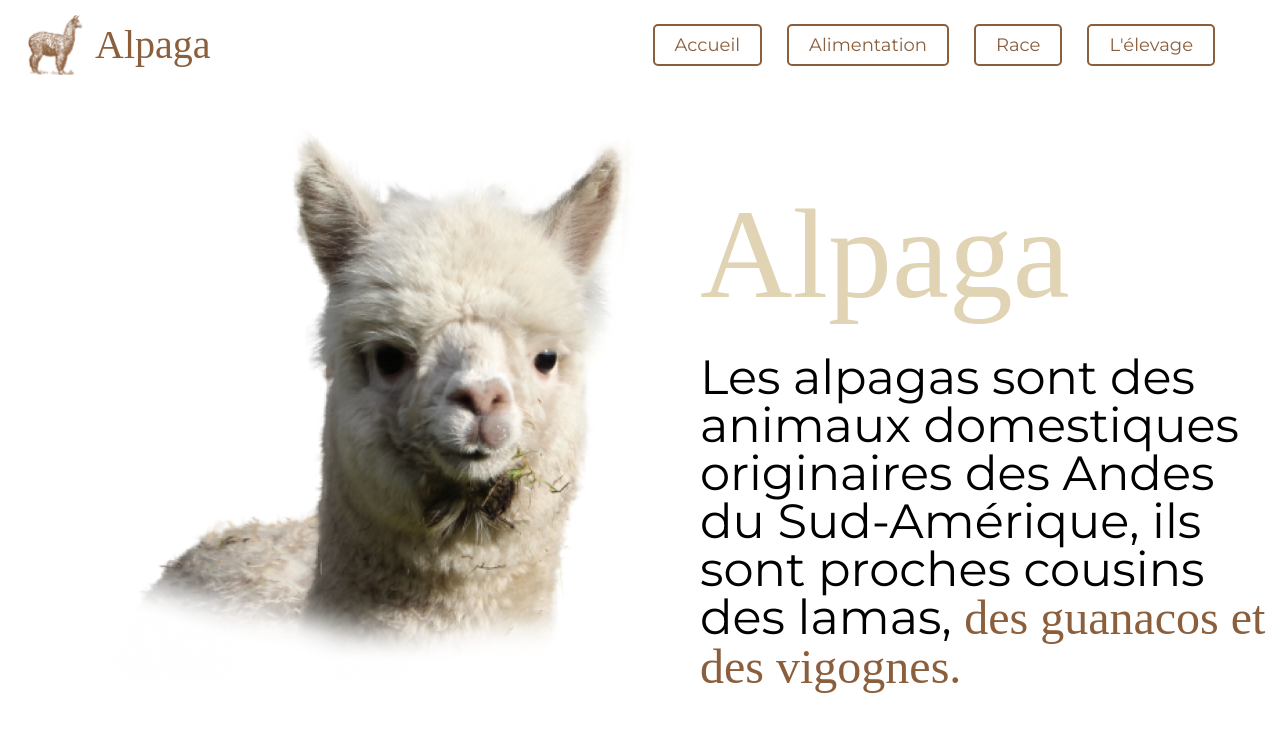
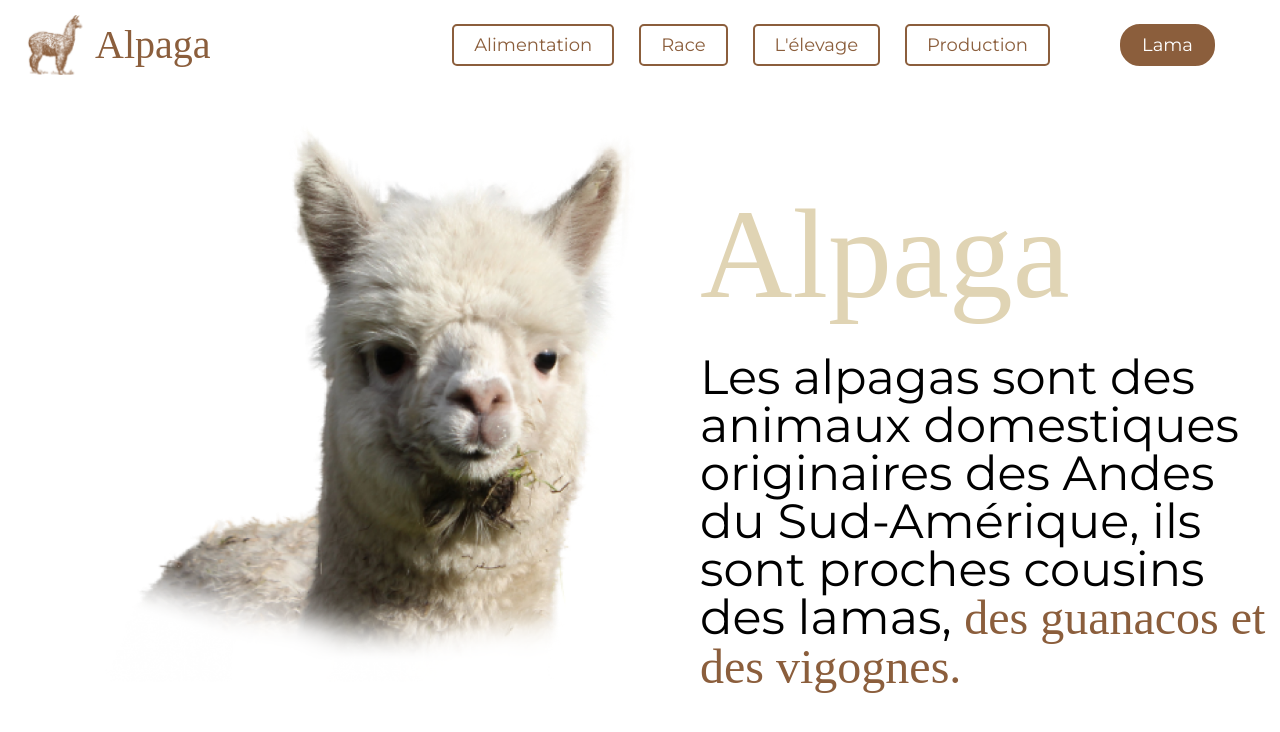
Before and after one commit to julien382/Alpaga, a React (Create React App) app: page / in a window 1280 px wide. Shown: the top 732 px of the page. Built offline with nearby package versions, Linux system fonts and the light colour scheme; a web font is replaced by a local one.

Commit message:
header add button lama

```diff
--- a/src/components/Header/Header.css
+++ b/src/components/Header/Header.css
@@ -56,6 +56,25 @@
     border-color: #ffffff;
 }
 
+.linkLama {
+    display: inline-block;
+    padding: 10px 20px;
+    border: 2px solid #8B5E3C;
+    border-radius: 20px;
+    background-color: #8B5E3C;
+    color: #ffffff;
+    font-size: 18px;
+    text-decoration: none;
+    transition: all 0.3s ease-in-out;
+    margin-left: 70px;
+}
+
+.linkLama:hover {
+    background-color: #E0D4B4;
+    color: #ffffff;
+    border-color: #ffffff;
+}
+
 @keyframes slide-in {
     0% {
       transform: translateX(-100%);
--- a/src/components/Header/Header.jsx
+++ b/src/components/Header/Header.jsx
@@ -14,12 +14,13 @@ const Header = () => {
             </Link>
             <div className='containerNav'>
                 <nav>
-                    <Link className='link' to="/">Accueil</Link>
                     <Link className='link' to="/alimentation">Alimentation</Link>
                     <Link className='link' to="/race">Race</Link>
                     <Link className='link' to="/elevage">L'élevage</Link>
+                    <Link className='link' to="/production">Production</Link>
+
+                    <Link className='linkLama' to="lama">Lama</Link>
                 </nav>
-
             </div>
         </header>
     )
```
